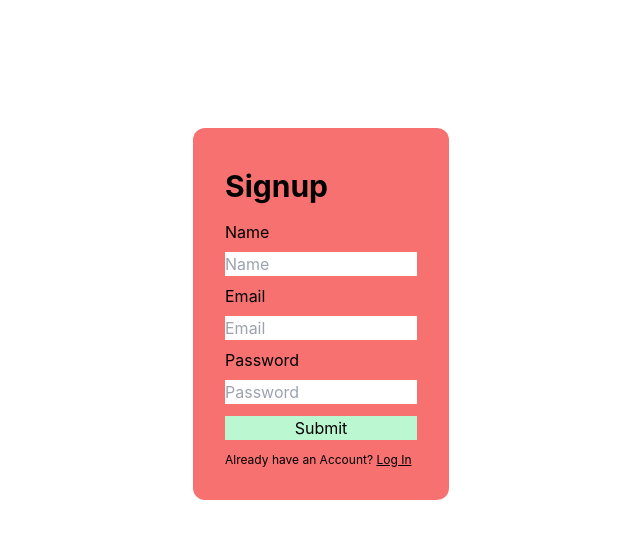
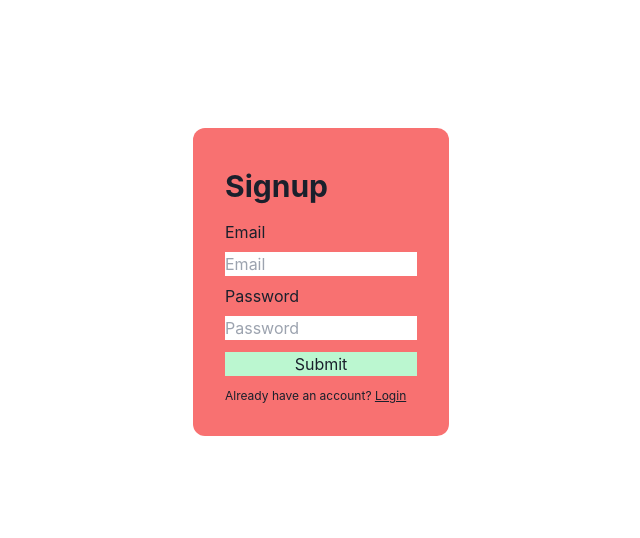
Before and after one commit to avikaldarolia/movie-frontend, a React (Create React App) app: page /signup in a window 1280 px wide. Shown: the top 538 px of the page, without its empty margins (319-959 px from the left). Built offline with nearby package versions, Linux system fonts and the light colour scheme.

Commit message:
Firebase auth

```diff
--- a/src/App.js
+++ b/src/App.js
@@ -1,15 +1,30 @@
-import React from 'react';
-import { Route, Routes } from 'react-router';
+/* eslint-disable react-hooks/exhaustive-deps */
+/* eslint-disable no-unused-vars */
+import React, { useEffect } from 'react';
+import { Route, Routes, useNavigate } from 'react-router';
+import { app } from './firebase-config';
+import {
+  getAuth,
+  signInWithEmailAndPassword,
+  createUserWithEmailAndPassword,
+} from 'firebase/auth';
 import Homepage from './components/Homepage';
-import Login from './components/Login';
 import MovieDetail from './components/MovieDetail';
-import Signup from './components/Signup';
+import Auth from './components/Auth';
 function App() {
+  const navigate = useNavigate();
+  useEffect(() => {
+    let authToken = sessionStorage.getItem('Auth Token');
+
+    if (authToken) {
+      navigate('/');
+    }
+  }, []);
   return (
     <div className="">
       <Routes>
-        <Route path="signup" element={<Signup />} />
-        <Route path="login" element={<Login />} />
+        <Route path="signup" element={<Auth title={'Signup'} />} />
+        <Route path="login" element={<Auth title={'Login'} />} />
         <Route path="/" element={<Homepage />} />
         <Route path="/detail" element={<MovieDetail />} />
       </Routes>
--- /dev/null
+++ b/src/components/Auth.js
@@ -0,0 +1,116 @@
+import React, { useState } from 'react';
+import { Link } from 'react-router-dom';
+// import { useToast } from '@chakra-ui/react';
+// import { app } from '../firebase-config';
+import { useNavigate } from 'react-router';
+import { ToastContainer, toast } from 'react-toastify';
+import 'react-toastify/dist/ReactToastify.css';
+import {
+  getAuth,
+  signInWithEmailAndPassword,
+  createUserWithEmailAndPassword,
+} from 'firebase/auth';
+
+const Auth = ({ title }) => {
+  const navigate = useNavigate();
+
+  const [inputs, setInputs] = useState({ email: '', password: '' });
+  const handleChange = (e) => {
+    setInputs((prevState) => ({
+      ...prevState,
+      [e.target.name]: e.target.value,
+    }));
+  };
+  const handleSubmit = (e) => {
+    e.preventDefault();
+    const authentication = getAuth();
+    // signup
+    if (title !== 'Login') {
+      createUserWithEmailAndPassword(
+        authentication,
+        inputs.email,
+        inputs.password
+      )
+        .then((response) => {
+          sessionStorage.setItem(
+            'Auth Token',
+            response._tokenResponse.refreshToken
+          );
+        //   toast.success('Registeration Successfull');
+          navigate('/');
+        })
+        .catch((err) => {
+          if (err.code === 'auth/email-already-in-use') {
+            toast.error('Email Already in Use');
+          }
+        });
+    }
+    // login
+    else {
+      signInWithEmailAndPassword(authentication, inputs.email, inputs.password)
+        .then((response) => {
+        //   toast.success('Login Successfull');
+          sessionStorage.setItem(
+            'Auth Token',
+            response._tokenResponse.refreshToken
+          );
+          navigate('/');
+        })
+        .catch((err) => {
+          if (err.code === 'auth/user-not-found') {
+            toast.error('No user found with this email');
+          } else {
+            toast.error('Invalid Credentials');
+          }
+        });
+    }
+  };
+  return (
+    <div className="flex flex-col mx-auto w-1/5 p-8 rounded-xl bg-red-400 mt-32">
+      <ToastContainer />
+      <p className="font-bold text-3xl py-2">{title}</p>
+      <label className="my-2" htmlFor="">
+        Email
+      </label>
+      <input
+        onChange={handleChange}
+        name="email"
+        value={inputs.email}
+        type="text"
+        placeholder="Email"
+      />
+      <label className="my-2" htmlFor="">
+        Password
+      </label>
+      <input
+        onChange={handleChange}
+        value={inputs.password}
+        name="password"
+        type="text"
+        placeholder="Password"
+      />
+      <button className="bg-green-200 mt-3" onClick={handleSubmit}>
+        Submit
+      </button>
+      {title === 'Login' ? (
+        <p className="text-xs mt-3">
+          New here?
+          <Link to="/signup">
+            {' '}
+            <u>Signup</u>
+          </Link>
+        </p>
+      ) : (
+        <p className="text-xs mt-3">
+          Already have an account?
+          <Link to="/login">
+            {' '}
+            <u>Login</u>
+          </Link>
+        </p>
+      )}
+    </div>
+  );
+};
+
+export default Auth;
--- a/src/components/Homepage.jsx
+++ b/src/components/Homepage.jsx
@@ -1,12 +1,26 @@
-import React from 'react';
+/* eslint-disable react-hooks/exhaustive-deps */
+import React, { useEffect } from 'react';
+import { useNavigate } from 'react-router';
 import Navbar from './Navbar';
 import SearchBar from './SearchBar';
 
 const Homepage = () => {
+  const navigate = useNavigate();
+  useEffect(() => {
+    let authToken = sessionStorage.getItem('Auth Token');
+
+    if (authToken) {
+      navigate('/');
+    }
+    if (!authToken) {
+      navigate('/login');
+    }
+  }, []);
   return (
     <div className="flex flex-col">
       <Navbar />
       <SearchBar />
+      homepage
     </div>
   );
 };
--- a/src/components/Login.jsx
+++ /dev/null
@@ -1,53 +0,0 @@
-import React, { useState } from 'react';
-import { Link } from 'react-router-dom';
-
-const Login = () => {
-  const [inputs, setInputs] = useState({ email: '', password: '' });
-  const handleChange = (e) => {
-    setInputs((prevState) => ({
-      ...prevState,
-      [e.target.name]: e.target.value,
-    }));
-  };
-  const handleSubmit = (e) => {
-    e.preventDefault();
-    console.log(inputs);
-  };
-  return (
-    <div className="flex flex-col mx-auto w-1/5 p-8 rounded-xl bg-red-400 mt-32">
-      <p className="font-bold text-3xl py-2">Login</p>
-      <label className="my-2" htmlFor="">
-        Email
-      </label>
-      <input
-        onChange={handleChange}
-        name="email"
-        value={inputs.email}
-        type="text"
-        placeholder="Email"
-      />
-      <label className="my-2" htmlFor="">
-        Password
-      </label>
-      <input
-        onChange={handleChange}
-        value={inputs.password}
-        name="password"
-        type="text"
-        placeholder="Password"
-      />
-      <button className="bg-green-200 mt-3" onClick={handleSubmit}>
-        Submit
-      </button>
-      <p className="text-xs mt-3">
-        New here?
-        <Link to="/signup">
-          {' '}
-          <u>Signup</u>
-        </Link>
-      </p>
-    </div>
-  );
-};
-
-export default Login;
--- a/src/components/Navbar.jsx
+++ b/src/components/Navbar.jsx
@@ -1,9 +1,19 @@
 import React from 'react';
-
+import { FiLogOut } from 'react-icons/fi';
+import { useNavigate } from 'react-router';
 const Navbar = () => {
+  const navigate = useNavigate();
+  const handleLogout = () => {
+    sessionStorage.removeItem('Auth Token');
+    navigate('/login');
+  };
   return (
-    <div>
-      <p className="bg-black text-white py-5">Navbar</p>
+    <div className="flex bg-black items-center">
+      <p className="text-white py-5">Navbar</p>
+      <FiLogOut
+        onClick={handleLogout}
+        className="h-6 w-6 text-white ml-auto mr-12 cursor-pointer"
+      />
     </div>
   );
 };
--- a/src/components/Signup.jsx
+++ /dev/null
@@ -1,63 +0,0 @@
-import React, { useState } from 'react';
-import { Link } from 'react-router-dom';
-
-const Signup = () => {
-  const [inputs, setInputs] = useState({ name: '', email: '', password: '' });
-  const handleChange = (e) => {
-    setInputs((prevState) => ({
-      ...prevState,
-      [e.target.name]: e.target.value,
-    }));
-  };
-  const handleSubmit = (e) => {
-    e.preventDefault();
-    console.log(inputs);
-  };
-  return (
-    <div className="flex flex-col mx-auto w-1/5 p-8 rounded-xl bg-red-400 mt-32">
-      <p className="font-bold text-3xl py-2">Signup</p>
-      <label name="name" className="my-2" htmlFor="">
-        Name
-      </label>
-      <input
-        onChange={handleChange}
-        name="name"
-        type="text"
-        value={inputs.name}
-        placeholder="Name"
-      />
-      <label className="my-2" htmlFor="">
-        Email
-      </label>
-      <input
-        onChange={handleChange}
-        name="email"
-        value={inputs.email}
-        type="text"
-        placeholder="Email"
-      />
-      <label className="my-2" htmlFor="">
-        Password
-      </label>
-      <input
-        onChange={handleChange}
-        value={inputs.password}
-        name="password"
-        type="text"
-        placeholder="Password"
-      />
-      <button className="bg-green-200 mt-3" onClick={handleSubmit}>
-        Submit
-      </button>
-      <p className="text-xs mt-3">
-        Already have an Account?
-        <Link to="/login">
-          {' '}
-          <u>Log In</u>{' '}
-        </Link>
-      </p>
-    </div>
-  );
-};
-
-export default Signup;
--- /dev/null
+++ b/src/firebase-config.js
@@ -0,0 +1,19 @@
+import { initializeApp } from "firebase/app";
+// import { getAnalytics } from "firebase/analytics";
+// TODO: Add SDKs for Firebase products that you want to use
+// https://firebase.google.com/docs/web/setup#available-libraries
+
+// Your web app's Firebase configuration
+// For Firebase JS SDK v7.20.0 and later, measurementId is optional
+const firebaseConfig = {
+  apiKey: "AIzaSyAvs3HI6bFs0PxrFLW4UWfGkTA9oyPW7Jk",
+  authDomain: "movie-431a0.firebaseapp.com",
+  projectId: "movie-431a0",
+  storageBucket: "movie-431a0.appspot.com",
+  messagingSenderId: "637430737790",
+  appId: "1:637430737790:web:a9f2fc65f807550646212f",
+  measurementId: "G-9FNY6GF60Y"
+};
+
+// Initialize Firebase
+const app = initializeApp(firebaseConfig);
--- a/src/index.js
+++ b/src/index.js
@@ -3,12 +3,25 @@ import ReactDOM from 'react-dom/client';
 import './index.css';
 import App from './App';
 import { BrowserRouter } from 'react-router-dom';
+import { extendTheme, ChakraProvider } from '@chakra-ui/react';
 
 const root = ReactDOM.createRoot(document.getElementById('root'));
+
+const colors = {
+  brand: {
+    900: '#1a365d',
+    800: '#153e75',
+    700: '#2a69ac',
+  },
+};
+const theme = extendTheme({ colors });
+
 root.render(
   <React.StrictMode>
-    <BrowserRouter>
-      <App />
-    </BrowserRouter>
+    <ChakraProvider theme={theme}>
+      <BrowserRouter>
+        <App />
+      </BrowserRouter>
+    </ChakraProvider>
   </React.StrictMode>
 );
```
Also changed, not shown: package.json (+7 -0 lines), 2 other files (tests, documents, lock files or other folders).
